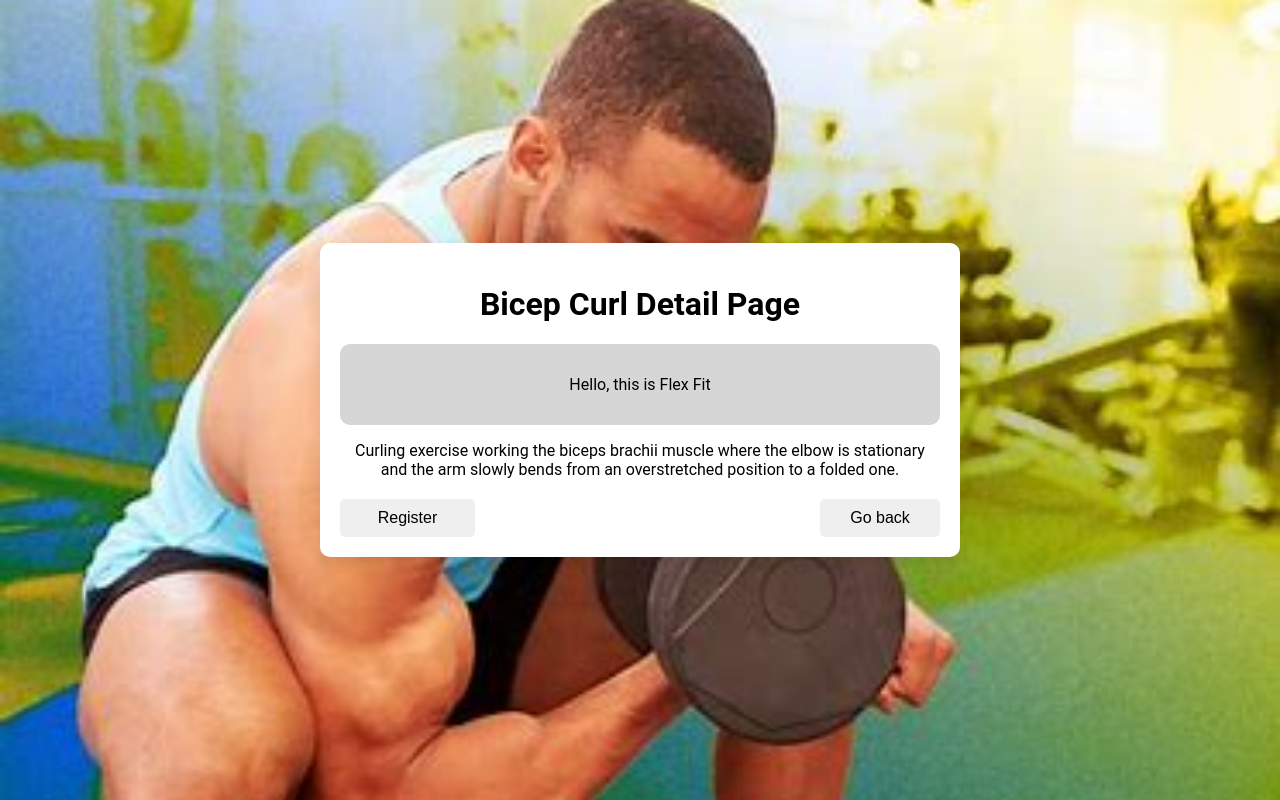
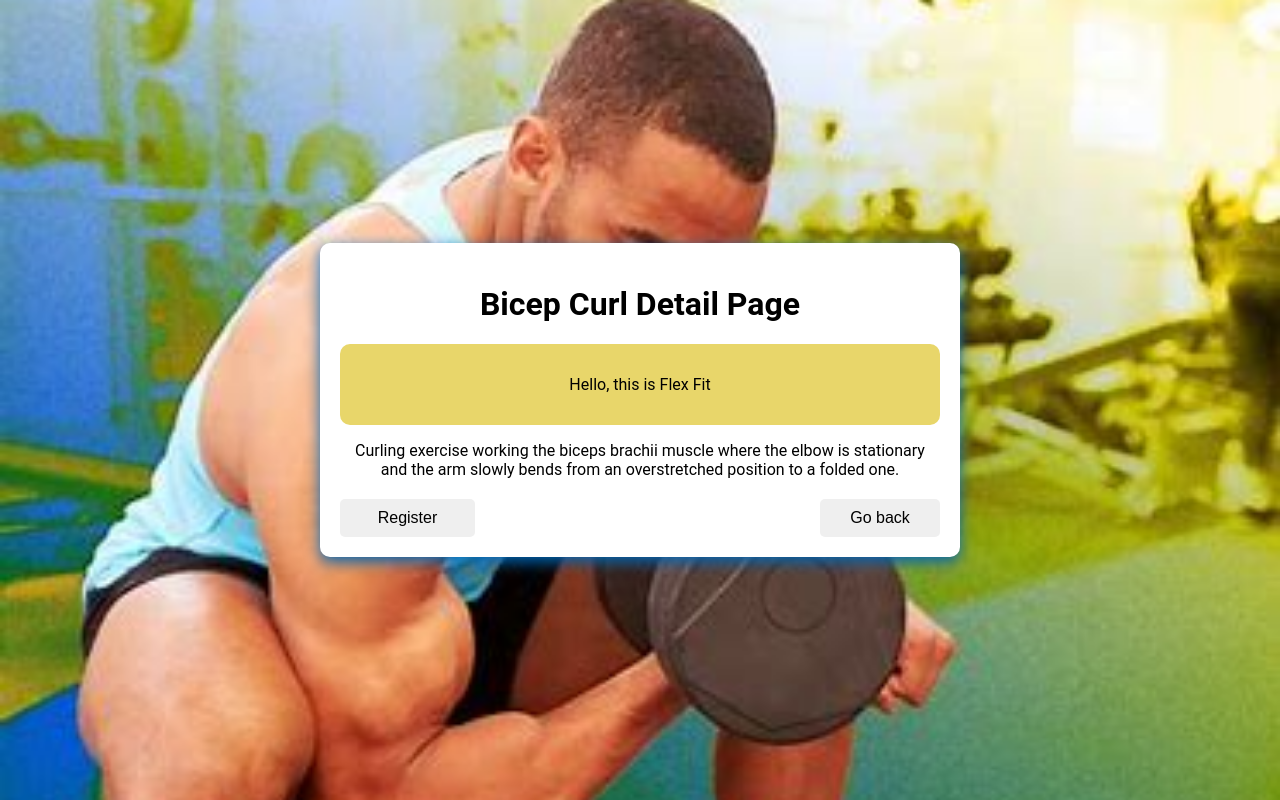
Before and after one commit to sergioscattone/Agile-Harvard, a Flask app: a page that uses templates/exercise_details.html in a window 1280 px wide. Run offline with Flask 3, Linux system fonts and the light colour scheme; the visitor is signed in with stand-in values (Sample User, id 1).

Commit message:
遥遥领先！

```diff
--- a/templates/exercise_details.html
+++ b/templates/exercise_details.html
@@ -48,13 +48,13 @@
             text-align: center;
             padding: 20px;
             border-radius: 10px;
-            box-shadow: 0 5px 15px rgba(0, 0, 0, 0.1);
+            box-shadow: 0 5px 15px rgb(0, 101, 179);
             width: 100%;
             max-width: 600px;
         }
         .small-container {
             text-align: center;
-            background-color: #d6d6d6;
+            background-color: #e8d66a;
             padding: 15px;
             border-radius: 10px;
             margin-top: 10px;
```
